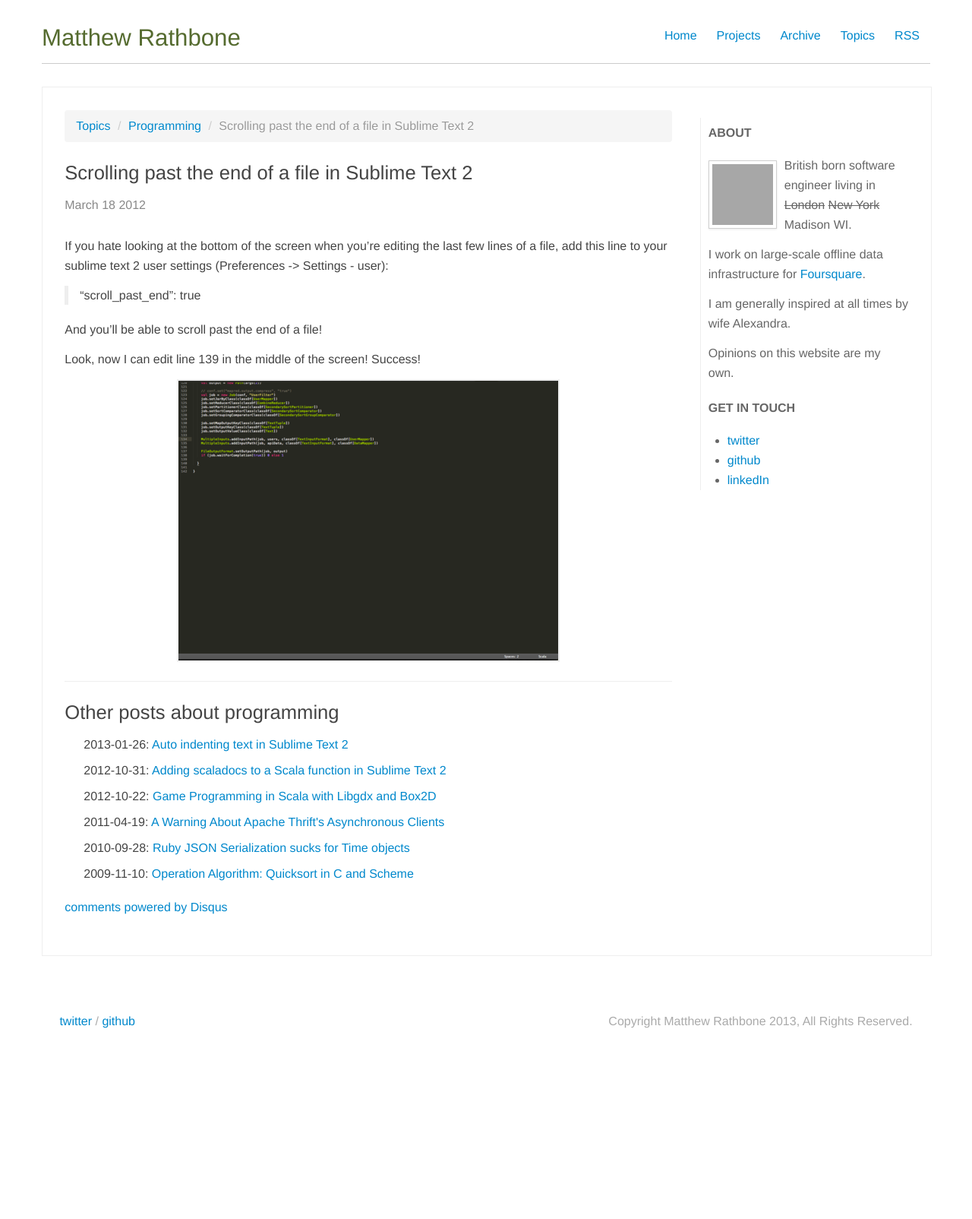
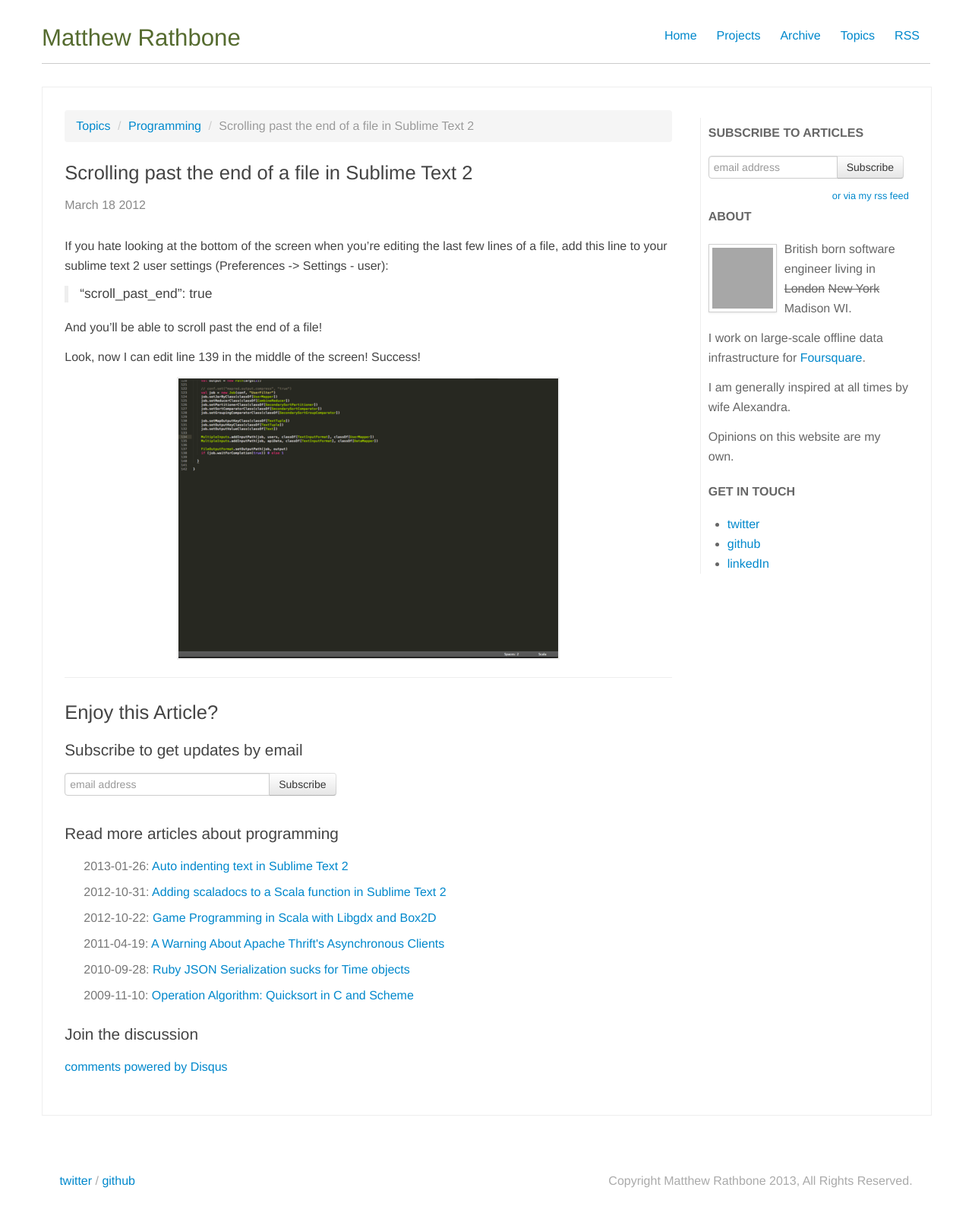
Before and after one commit to rathboma/rathboma.github.com, a Jekyll site: the page built from _posts/tumblr/2012-03-18-scrolling-past-the-end-of-a-file-in-sublime-text-2.html, in a window 1280 px wide. Shown: the whole page at 76% size. Built offline with Jekyll 4.4.1, drawn with Linux system fonts in a browser that asks for light colours; comment, search, counter and statistics services are not loaded; before the commit the page ends 1394 px from its top, so only the background shows below that; grey boxes are pictures that could not be loaded.

Commit message:
style, email, luigi

```diff
--- a/_layouts/default.html
+++ b/_layouts/default.html
@@ -10,7 +10,7 @@
   <link rel="stylesheet" href="/css/bootstrap-responsive.min.css" />
   <link rel="stylesheet" href="/css/pygment.css" />
   <link rel="stylesheet" href="/css/styles.css" />
-  <link href="/feed.rss" rel="alternate" type="application/rss+xml" title="Blog RSS Feed" />
+  <link href="/feed.xml" rel="alternate" type="application/rss+xml" title="Blog RSS Feed" />
 </head>
 <body>
   <div class="container">
@@ -28,8 +28,19 @@
       <div class="block9">
         {{ content }}
       </div>
+
+      <!-- SIDE BAR -->
       <div class="block3">
         <div class="sidebar">
+            <h3>SUBSCRIBE TO ARTICLES</h3>
+            <form action="http://matthewrathbone.us4.list-manage.com/subscribe/post?u=e3dea64cd163454dc3b759330&amp;id=4520f50363" method="post" id="mc-embedded-subscribe-form" name="mc-embedded-subscribe-form" target="_blank" novalidate>
+              <div class="input-append">
+                <input type="email" value="" name="EMAIL" class="span2" id="mce-EMAIL" placeholder="email address" required />
+                <button name="subscribe" id="mc-embedded-subscribe" class="btn">Subscribe</button>
+              </div>
+              <a class="subscribe-link" href="/feed.xml">or via my rss feed</a>
+            </form>
+
           <h3>About</h3>
             <img class="img-polaroid" src="http://www.gravatar.com/avatar/d7d1ac2de76fe378ce8d6553d63ad063.png?s=80" alt="me" />
           <p>British born software engineer living in <s>London</s> <s>New York</s> Madison WI.</p>
--- a/_layouts/post.html
+++ b/_layouts/post.html
@@ -14,14 +14,28 @@ layout: default
   {{ content }}
 </div>
 
+<h1>Enjoy this Article?</h1>
+<div id="email-subscribe">
+  <h2>Subscribe to get updates by email</h2>
+  <form action="http://matthewrathbone.us4.list-manage.com/subscribe/post?u=e3dea64cd163454dc3b759330&amp;id=4520f50363" method="post" id="mc-embedded-subscribe-form" name="mc-embedded-subscribe-form" target="_blank" novalidate>
+    <div class="input-append">
+
+      <input type="email" value="" name="EMAIL" class="span3" id="mce-EMAIL" placeholder="email address" required />
+      <button name="subscribe" id="mc-embedded-subscribe" class="btn">Subscribe</button>
+    </div>
+  </form>
+</div>
+<!-- Begin MailChimp Signup Form -->
+
+
 <div id="related">
-  <h1>{% if page.subject %} Other posts about {{page.subject}} {% else %} Related Posts {% endif %}</h1>
+  <h2>{% if page.subject %} Read more articles about {{page.subject}} {% else %} Related articles {% endif %}</h2>
   <ul class="posts">
     {% if page.subject %}
       {% for post in site.posts %}
         {% if post.subject == page.subject %}
           {% if page.title != post.title %}
-            <li><span>{{ post.date | date: "%Y-%m-%d"}}</span>: <a href="{{post.url}}">{{post.title}}</a></li>
+            <li><span class="related_date">{{ post.date | date: "%Y-%m-%d"}}: </span><a href="{{post.url}}">{{post.title}}</a></li>
           {% endif %}
         {% endif %}
       {% endfor %}
@@ -31,7 +45,9 @@ layout: default
       {% endfor %}
     {% endif %}
   </ul>
+  <h2>Join the discussion</h2>
   <div id="disqus_thread"></div>
+
     <script type="text/javascript">
         /* * * CONFIGURATION VARIABLES: EDIT BEFORE PASTING INTO YOUR WEBPAGE * * */
         var disqus_shortname = 'rathboma'; // required: replace example with your forum shortname
--- a/css/styles.css
+++ b/css/styles.css
@@ -82,6 +82,13 @@ div.maincontent {
   border:solid 1px #eee;
 }
 
+
+div.post {
+  padding-bottom:10px;
+  border-bottom: solid 1px #eee;
+  margin-bottom:25px;
+}
+
 div.post p.subtitle {
   color:#888;
   padding-bottom:15px;
@@ -94,9 +101,6 @@ div.post img {
 }
 
 div#related {
-  margin-top:25px;
-  padding-top:10px;
-  border-top: solid 1px #eee;
   margin-bottom:50px;
 }
 
@@ -108,10 +112,19 @@ div#related ul.posts li {
   padding-bottom:8px;
 }
 
+div#related span.related_date {
+  color:#777;
+}
+
 div.sidebar {
   color:#666;
   padding-left:10px;
   border-left:solid 1px #eee;
+}
+
+div.sidebar a.subscribe-link {
+  font-size: 0.8em;
+  float: right;
 }
 
 div.sidebar img {
```
Also changed, not shown: _posts/tumblr/2013-01-05-a-quick-guide-to-hadoop-map-reduce-frameworks.md (+1 -0 lines), wificheckin/redirect.md (added, +7 -0 lines), css/bootstrap-responsive.min.css, css/bootstrap.min.css, js/bootstrap.min.js.
